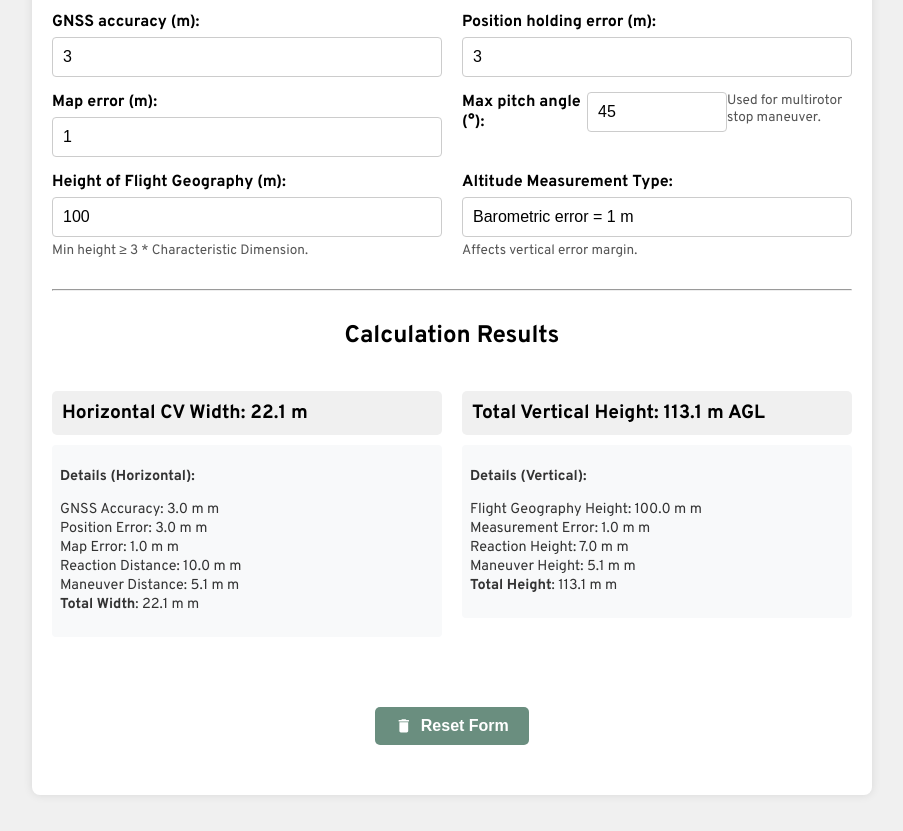
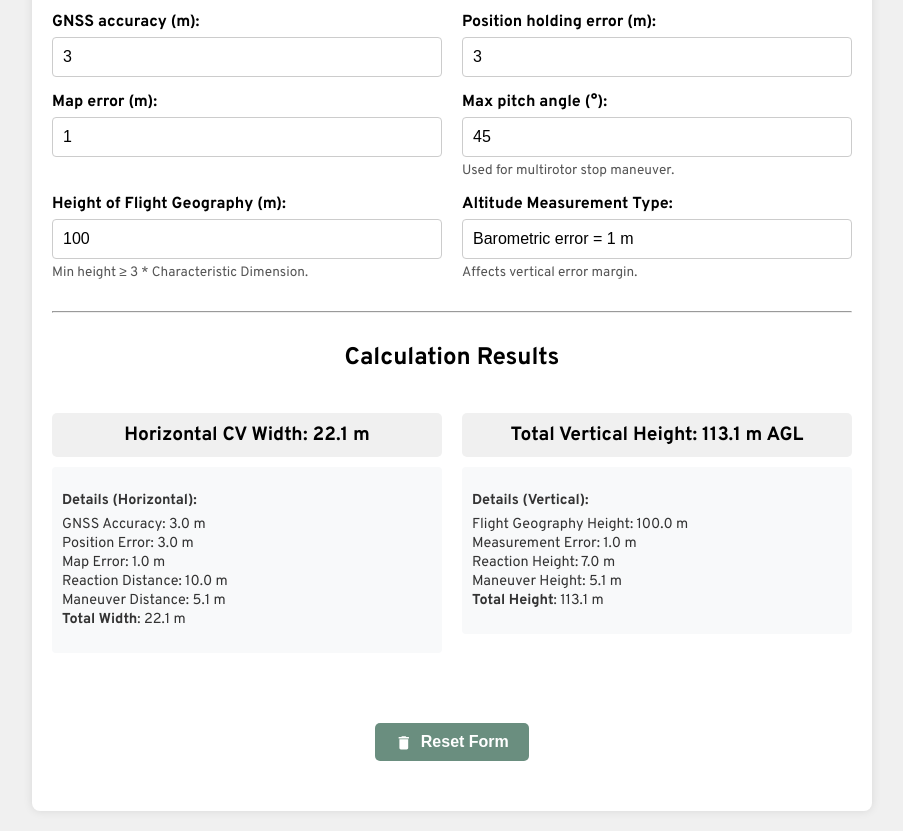
Before and after one commit to Em-tex/SORA_2-5, a plain HTML site: page contingency_volume.html in a window 1280 px wide. Shown: the part 533-1364 px from the top of the page, without its empty margins (188-1091 px from the left). Drawn offline with Linux system fonts and the light colour scheme.

Commit message:
contingency volume fix

```diff
--- a/contingency_volume.html
+++ b/contingency_volume.html
@@ -11,21 +11,7 @@
     <link href="https://fonts.googleapis.com/css2?family=Overpass:wght@400;700&display=swap" rel="stylesheet">
 
     <link rel="stylesheet" href="css/style.css">
-    <link rel="stylesheet" href="css/critical_area.css">
-    <style>
-        /* Sørger for at select og input har lik høyde */
-        .form-group select,
-        .form-group input[type="number"] {
-            min-height: 40px; /* Eller annen passende høyde */
-            height: 40px;     /* Fast høyde for likhet */
-            box-sizing: border-box;
-        }
-        /* Justerer flex-basis for å sikre lik bredde */
-        .form-group.half-width {
-            flex-basis: calc(50% - 15px); /* Juster gap om nødvendig */
-        }
-    </style>
-</head>
+    <link rel="stylesheet" href="css/critical_area.css"> <link rel="stylesheet" href="css/contingency_volume.css"> </head>
 <body>
 
 <div id="navbar-placeholder"></div>
@@ -91,15 +77,17 @@
                 <label for="sK">Map error (m):</label>
                 <input type="number" id="sK" min="0" step="0.1" value="1" required>
             </div>
-            <div class="form-group half-width" id="pitchAngleRow" style="display: none;">
+            <div class="form-group half-width angle-input-group" id="pitchAngleRow" style="display: none;">
                  <label for="thetaMax">Max pitch angle (°):</label>
                  <input type="number" id="thetaMax" min="0" max="90" step="1" value="45">
                  <small class="form-text">Used for multirotor stop maneuver.</small>
             </div>
-            <div class="form-group half-width" id="rollAngleRow" style="display: none;">
-                 <label for="phiMax">Max roll angle (°):</label> <input type="number" id="phiMax" min="0" max="90" step="1" value="30">
-                 <small class="form-text">Used for fixed-wing turn maneuver.</small> </div>
-            <div class="form-group half-width" id="anglePlaceholder" style="display: flex;"></div>
+             <div class="form-group half-width angle-input-group" id="rollAngleRow" style="display: none;">
+                 <label for="phiMax">Max roll angle (°):</label>
+                 <input type="number" id="phiMax" min="0" max="90" step="1" value="30">
+                 <small class="form-text">Used for fixed-wing turn maneuver.</small>
+            </div>
+             <div class="form-group half-width" id="anglePlaceholder" style="display: flex;"></div>
         </div>
         <div class="form-row">
             <div class="form-group half-width">
@@ -119,13 +107,14 @@
     </form> <hr style="margin: 30px 0;">
 
     <h2>Calculation Results</h2>
-    <div class="form-row"> <div class="form-group half-width">
+    <div class="form-row">
+        <div class="form-group half-width">
             <div id="resultHorizontal" class="result" style="margin-bottom: 10px;">
                 Horizontal CV Width: <span id="sCvValue" style="font-weight: bold;">-</span> m
             </div>
-            <div id="calculationDetailsHorizontal" class="result-detail" style="font-size: 0.9em; text-align: left; background-color: #f8f9fa;">
+            <div id="calculationDetailsHorizontal" class="result-detail">
                 <p><strong>Details (Horizontal):</strong></p>
-                <ul style="list-style-type: none; padding-left: 0;">
+                <ul>
                     <li>GNSS Accuracy: <span id="det_sGnss">-</span> m</li>
                     <li>Position Error: <span id="det_sPos">-</span> m</li>
                     <li>Map Error: <span id="det_sK">-</span> m</li>
@@ -139,9 +128,9 @@
              <div id="resultVertical" class="result" style="margin-bottom: 10px;">
                 Total Vertical Height: <span id="hCvValue" style="font-weight: bold;">-</span> m AGL
             </div>
-            <div id="calculationDetailsVertical" class="result-detail" style="font-size: 0.9em; text-align: left; background-color: #f8f9fa;">
+            <div id="calculationDetailsVertical" class="result-detail">
                 <p><strong>Details (Vertical):</strong></p>
-                <ul style="list-style-type: none; padding-left: 0;">
+                <ul>
                     <li>Flight Geography Height: <span id="det_hfg">-</span> m</li>
                     <li>Measurement Error: <span id="det_hAM">-</span> m</li>
                     <li>Reaction Height: <span id="det_hR">-</span> m</li>
--- /dev/null
+++ b/css/contingency_volume.css
@@ -0,0 +1,106 @@
+/* Stiler spesifikt for contingency_volume.html */
+
+.critical-area-container {
+    max-width: 800px;
+    text-align: left;
+}
+
+.intro-text {
+    margin-bottom: 20px;
+    line-height: 1.5;
+}
+.intro-text:last-of-type {
+    margin-bottom: 30px;
+}
+
+#contingencyForm {
+    margin-bottom: 30px;
+}
+
+/* Sørger for lik høyde på input og select (arves fra critical_area.css) */
+.form-group select,
+.form-group input[type="number"] {
+    min-height: 40px;
+    height: 40px;
+    padding: 10px;
+    border: 1px solid #ccc;
+    border-radius: 4px;
+    box-sizing: border-box;
+    font-size: 1em;
+    width: 100%;
+    background-color: white;
+}
+
+.form-group select {
+    appearance: none;
+    -webkit-appearance: none;
+    -moz-appearance: none;
+    padding-right: 30px;
+}
+
+/* --- CSS Fix for Angle Inputs --- */
+/* Tvinger containeren til å stable elementene vertikalt */
+.form-group.angle-input-group {
+    display: flex; /* Bruker flexbox */
+    flex-direction: column; /* Stabler vertikalt */
+    align-items: flex-start; /* Justerer til venstre */
+    padding-top: 0;
+}
+
+/* Sørger for at elementene inni tar full bredde og har bunnmargin */
+.angle-input-group > label,
+.angle-input-group > input,
+.angle-input-group > small {
+    display: block; /* Nødvendig for at width: 100% skal fungere korrekt */
+    width: 100%;
+    margin-bottom: 5px;
+    box-sizing: border-box;
+}
+
+/* Fjerner unødvendig margin øverst/nederst */
+.angle-input-group > input {
+    margin-top: 0;
+}
+.angle-input-group > small {
+    margin-top: 0;
+    margin-bottom: 0;
+}
+/* --- End CSS Fix --- */
+
+
+/* Resultat-styling */
+#resultHorizontal, #resultVertical {
+    margin-bottom: 10px;
+    text-align: center;
+}
+#calculationDetailsHorizontal, #calculationDetailsVertical {
+    font-size: 0.9em;
+    text-align: left;
+    background-color: #f8f9fa;
+    padding: 10px;
+    border-radius: 4px;
+    margin-bottom: 20px;
+}
+#calculationDetailsHorizontal ul, #calculationDetailsVertical ul {
+    list-style-type: none;
+    padding-left: 0;
+    margin-top: 5px;
+}
+#calculationDetailsHorizontal p, #calculationDetailsVertical p {
+    margin-bottom: 5px;
+}
+
+/* Responsiv */
+@media (max-width: 650px) {
+    .form-group select,
+    .form-group input[type="number"] {
+        padding: 8px;
+        min-height: 36px;
+        height: 36px;
+    }
+    /* Sørger for at vinkel-inputene også stables riktig på mobil,
+       selv om form-row allerede gjør det */
+    .form-group.angle-input-group {
+        margin-bottom: 15px; /* Legger til margin under på mobil */
+    }
+}
--- a/css/critical_area.css
+++ b/css/critical_area.css
@@ -13,7 +13,6 @@
     margin-bottom: 30px;
 }
 
-
 #criticalAreaForm {
     margin-bottom: 30px;
 }
@@ -26,35 +25,53 @@
 }
 
 .form-group.half-width {
-    flex: 1 1 calc(50% - 10px);
-    min-width: 200px;
+    flex: 1 1 calc(50% - 15px); /* Justert gap */
+    min-width: 200px; /* Kan justeres ved behov */
 }
 
-
 .form-group {
-    margin-bottom: 0;
+    margin-bottom: 0; /* Nullstilles her, settes i @media for mobil */
 }
 
 .form-group label {
     display: block;
-    margin-bottom: 8px;
+    margin-bottom: 5px; /* Redusert fra 8px for tettere layout */
     font-weight: bold;
 }
 
+/* Felles stiler for input og select */
 .form-group input[type="number"],
-.form-group input[type="text"] {
+.form-group input[type="text"],
+.form-group select {
     width: 100%;
     padding: 10px;
     border: 1px solid #ccc;
     border-radius: 4px;
     box-sizing: border-box;
     font-size: 1em;
+    background-color: white;
+    min-height: 40px; /* Minimumshøyde */
+    height: 40px;     /* Fast høyde for konsistens */
+    appearance: none; /* Fjerner standard nettleserstil */
+    -webkit-appearance: none;
+    -moz-appearance: none;
+    /* Valgfritt: legg til pil for select her hvis ønskelig */
 }
+
+/* Spesifikt for select for å gi plass til en eventuell pil */
+.form-group select {
+     padding-right: 30px; /* Plass til pil */
+     /* background-image: url(...); */ /* Legg til pil-ikon her */
+     /* background-repeat: no-repeat; */
+     /* background-position: right 10px center; */
+     /* background-size: 12px; */
+}
+
 
 .checkbox-group {
     display: flex;
     align-items: center;
-    padding-top: 25px; /* Justerer checkbox vertikalt med inputfelt */
+    padding-top: 25px; /* Justerer checkbox vertikalt med inputfelt over */
 }
 
 .checkbox-group input[type="checkbox"] {
@@ -62,6 +79,7 @@
     height: 1.2em;
     width: 1.2em;
     cursor: pointer;
+    flex-shrink: 0; /* Forhindrer at checkboxen krymper */
 }
 
 .checkbox-group label {
@@ -76,7 +94,6 @@
     font-size: 0.85em;
     color: #555;
 }
-
 
 #result {
     font-size: 1.4em;
@@ -118,14 +135,11 @@
     text-align: left;
 }
 
-
-/* ENDRET: Markering gjelder kun header (th) */
 #summaryTable th.highlight-col {
     outline: 6px solid #F44336;
     outline-offset: -6px;
     font-weight: bold !important;
 }
-/* Sikrer at td ikke får outline eller fet skrift */
 #summaryTable td.highlight-col {
     outline: none;
     font-weight: normal;
@@ -141,107 +155,24 @@
 /* Responsiv justering for smale skjermer */
 @media (max-width: 650px) {
     .form-row {
-        flex-direction: column; /* Stabler kolonner */
-        gap: 0; /* Fjerner gap, styres av form-group */
+        flex-direction: column;
+        gap: 0;
         margin-bottom: 0;
     }
     .form-group.half-width {
-        flex-basis: auto; /* Tilbakestiller basis */
-        min-width: unset; /* Tilbakestiller min-width */
-        margin-bottom: 15px; /* Legger til bunnmarging igjen */
+        flex-basis: auto;
+        min-width: unset;
+        margin-bottom: 15px; /* Gjenoppretter margin når stablet */
     }
      .checkbox-group {
-        padding-top: 0; /* Fjerner ekstra padding */
+        padding-top: 0; /* Fjerner ekstra padding på mobil */
+        margin-bottom: 15px; /* Legger til margin under checkbox-gruppen */
     }
-}
-
-/* Stiler spesifikt for critical_area.html (og gjenbrukes av contingency_volume.html) */
-
-/* ... (eksisterende stiler) ... */
-
-.form-group input[type="number"],
-.form-group input[type="text"],
-.form-group select { /* Apply similar styles to select */
-    width: 100%;
-    padding: 10px; /* Consistent padding */
-    border: 1px solid #ccc;
-    border-radius: 4px;
-    box-sizing: border-box;
-    font-size: 1em; /* Consistent font size */
-    background-color: white; /* Ensure white background for select */
-    height: auto; /* Allow height to adjust naturally */
-    min-height: 40px; /* Minimum height similar to inputs */
-    appearance: none; /* Remove default browser styling for select if needed */
-    -webkit-appearance: none;
-    -moz-appearance: none;
-    /* Add custom arrow or background image if appearance is none */
-    /* background-image: url('path/to/arrow.svg'); */
-    /* background-repeat: no-repeat; */
-    /* background-position: right 10px center; */
-    /* background-size: 12px; */
-}
-
-
-/* Juster bredden litt om nødvendig for å gi mer plass */
-.form-group.half-width {
-    flex: 1 1 calc(50% - 15px); /* Litt mer gap */
-    /* min-width: 180px; */ /* Juster min-width ved behov */
-}
-
-/* ... (resten av eksisterende stiler) ... */
-
-/* Responsiv justering for smale skjermer */
-@media (max-width: 650px) {
-    /* ... (eksisterende responsive stiler) ... */
     .form-group input[type="number"],
     .form-group input[type="text"],
     .form-group select {
-        padding: 8px; /* Litt mindre padding på mobil */
+        padding: 8px;
         min-height: 36px;
+        height: 36px;
     }
 }
-
-/* --- CSS Fix for Contingency Volume Angle Inputs --- */
-
-/* Tvinger label, input og small til å oppføre seg som blokker (stable vertikalt)
-   innenfor sine respektive containere (#pitchAngleRow og #rollAngleRow) */
-   #pitchAngleRow label,
-   #pitchAngleRow input,
-   #pitchAngleRow small,
-   #rollAngleRow label,
-   #rollAngleRow input,
-   #rollAngleRow small {
-       display: block;  /* Viktig: Stabler elementene */
-       width: 100%;     /* Lar dem ta full bredde av containeren */
-       margin-bottom: 5px; /* Litt luft mellom elementene */
-       box-sizing: border-box; /* Inkluder padding/border i bredden */
-   }
-
-   /* Justerer margin spesifikt for input og small for bedre utseende */
-   #pitchAngleRow input,
-   #rollAngleRow input {
-       margin-bottom: 5px; /* Standard margin under input */
-   }
-
-   #pitchAngleRow small,
-   #rollAngleRow small {
-       margin-top: 0; /* Fjerner eventuell ekstra topp-margin på small */
-       margin-bottom: 0; /* Ingen ekstra margin under small */
-   }
-
-   /* Kan hende label trenger justert bunn-margin for konsistens */
-   .form-group label {
-       margin-bottom: 5px; /* Juster fra evt. 8px for å matche resten */
-   }
-
-   /* Valgfritt: Hvis .form-group selv er display: flex, kan dette hjelpe */
-   /* Fjern kommentartegn hvis nødvendig */
-   /*
-   .form-group#pitchAngleRow,
-   .form-group#rollAngleRow {
-       display: flex;
-       flex-direction: column;
-       align-items: flex-start;
-   }
-   */
-   /* --- End CSS Fix --- */
--- a/js/contingency_volume.js
+++ b/js/contingency_volume.js
@@ -38,6 +38,7 @@ const elements = {
     det_hCvTotal: document.getElementById('det_hCvTotal'),
 };
 
+// ***** GJENNINNFFØRT DENNE LINJEN *****
 // IDs of all input elements used for saving/loading
 const inputIds = ['v0', 'tr', 'aircraftType', 'contingencyMethod', 'tp', 'sGnss', 'sPos', 'sK', 'thetaMax', 'phiMax', 'hfg', 'altitudeMeasurement'];
 
@@ -46,7 +47,7 @@ const CONTINGENCY_KEY = 'contingency_form_data';
 
 function saveContingencyForm() {
     const data = {};
-    inputIds.forEach(id => {
+    inputIds.forEach(id => { // Denne trenger inputIds
         const el = document.getElementById(id);
         if (el) {
             data[id] = el.value;
@@ -58,7 +59,7 @@ function saveContingencyForm() {
 function loadContingencyForm() {
     const data = JSON.parse(localStorage.getItem(CONTINGENCY_KEY));
     if (data) {
-        inputIds.forEach(id => {
+        inputIds.forEach(id => { // Denne trenger inputIds
             const el = document.getElementById(id);
             if (el && data[id] !== undefined) {
                 el.value = data[id];
@@ -124,13 +125,14 @@ function calculateHorizontalCV() {
 
     const sCV = sGnss + sPos + sK + sR + sCM;
 
-    // Update details display (without abbreviations)
-    elements.det_sGnss.textContent = sGnss.toFixed(1) + ' m';
-    elements.det_sPos.textContent = sPos.toFixed(1) + ' m';
-    elements.det_sK.textContent = sK.toFixed(1) + ' m';
-    elements.det_sR.textContent = sR.toFixed(1) + ' m';
-    elements.det_sCM.textContent = isFinite(sCM) ? sCM.toFixed(1) + ' m' : 'Infinite (check angle)';
-    elements.det_sCvTotal.textContent = isFinite(sCV) ? sCV.toFixed(1) + ' m' : 'Infinite';
+    elements.det_sGnss.textContent = sGnss.toFixed(1);
+    elements.det_sPos.textContent = sPos.toFixed(1);
+    elements.det_sK.textContent = sK.toFixed(1);
+    elements.det_sR.textContent = sR.toFixed(1);
+    elements.det_sCM.textContent = isFinite(sCM) ? sCM.toFixed(1) : 'Infinite (check angle)';
+    elements.det_sCvTotal.textContent = isFinite(sCV) ? sCV.toFixed(1) : 'Infinite';
+
+    elements.sCvValue.textContent = isFinite(sCV) ? sCV.toFixed(1) : '-';
 
     return sCV;
 }
@@ -145,40 +147,38 @@ function calculateVerticalCV() {
     const tp = parseFloat(elements.tp.value) || 0;
 
     const hAM = altMeasure === 'barometric' ? 1.0 : 4.0;
-    const hR = v0 * 0.7 * tr; // Approximation
+    const hR = v0 * 0.7 * tr;
     let hCM = 0;
 
     if (method === 'maneuver') {
         if (aircraft === 'multirotor') {
-            hCM = 0.5 * Math.pow(v0, 2) / G; // Kinetic to Potential
+            hCM = 0.5 * Math.pow(v0, 2) / G;
         } else if (aircraft === 'fixedwing') {
-            hCM = (Math.pow(v0, 2) / G) * 0.3; // Climb Turn approx.
+            hCM = (Math.pow(v0, 2) / G) * 0.3;
         }
     } else if (method === 'parachute') {
-        hCM = v0 * tp * 0.7; // Approx. climb during deployment
+        hCM = v0 * tp * 0.7;
     }
 
     const hCV = hfg + hAM + hR + hCM;
 
-    // Update details display (without abbreviations)
-    elements.det_hfg.textContent = hfg.toFixed(1) + ' m';
-    elements.det_hAM.textContent = hAM.toFixed(1) + ' m';
-    elements.det_hR.textContent = hR.toFixed(1) + ' m';
-    elements.det_hCM.textContent = hCM.toFixed(1) + ' m';
-    elements.det_hCvTotal.textContent = hCV.toFixed(1) + ' m';
+    elements.det_hfg.textContent = hfg.toFixed(1);
+    elements.det_hAM.textContent = hAM.toFixed(1);
+    elements.det_hR.textContent = hR.toFixed(1);
+    elements.det_hCM.textContent = hCM.toFixed(1);
+    elements.det_hCvTotal.textContent = hCV.toFixed(1);
+
+    elements.hCvValue.textContent = isFinite(hCV) ? hCV.toFixed(1) : '-';
 
     return hCV;
 }
 
-// Update visibility and text of specific input fields based on selections
 function updateUIBasedOnSelections() {
     const method = elements.contingencyMethod.value;
     const aircraft = elements.aircraftType.value;
 
-    // Show/hide parachute time input
     elements.parachuteTimeRow.style.display = method === 'parachute' ? 'flex' : 'none';
 
-    // Show/hide angle inputs ONLY if "Standard Maneuver" is selected
     const showPitch = (method === 'maneuver' && aircraft === 'multirotor');
     const showRoll = (method === 'maneuver' && aircraft === 'fixedwing');
 
@@ -186,7 +186,6 @@ function updateUIBasedOnSelections() {
     elements.rollAngleRow.style.display = showRoll ? 'flex' : 'none';
     elements.anglePlaceholder.style.display = (!showPitch && !showRoll) ? 'flex' : 'none';
 
-    // Update speed help text based on aircraft type
     if (aircraft === 'multirotor') {
         elements.speedHelpText.textContent = 'Must be ≥ 3 m/s for multirotor.';
         elements.speedHelpText.style.display = 'block';
@@ -194,30 +193,28 @@ function updateUIBasedOnSelections() {
         elements.speedHelpText.textContent = 'Must be ≥ 1.25 Vstall,clean for fixed-wing.';
         elements.speedHelpText.style.display = 'block';
     } else {
-        elements.speedHelpText.style.display = 'none'; // Hide if no type selected somehow
+        elements.speedHelpText.style.display = 'none';
     }
 }
 
-// Main function to trigger calculations and update the display
 function calculateAndDisplay() {
-    updateUIBasedOnSelections(); // Update UI first
+    updateUIBasedOnSelections();
 
     const sCV = calculateHorizontalCV();
     const hCV = calculateVerticalCV();
 
+    // Viser kun tallet (uten enhet)
     elements.sCvValue.textContent = isFinite(sCV) ? sCV.toFixed(1) : '-';
     elements.hCvValue.textContent = isFinite(hCV) ? hCV.toFixed(1) : '-';
 
-    saveContingencyForm(); // Save state
+    saveContingencyForm();
 }
 
-// Initialize the application
 function initializeApp() {
-    loadContingencyForm(); // Load or apply defaults
-    calculateAndDisplay(); // Initial calculation
+    loadContingencyForm();
+    calculateAndDisplay();
 
-    // Add event listeners
-    inputIds.forEach(id => {
+    inputIds.forEach(id => { // Denne trenger inputIds
         const el = document.getElementById(id);
         if (el) {
             const eventType = (el.tagName === 'SELECT') ? 'change' : 'input';
@@ -228,5 +225,4 @@ function initializeApp() {
     elements.resetButton.addEventListener('click', resetContingencyForm);
 }
 
-// Wait for the DOM to be fully loaded before initializing
 document.addEventListener('DOMContentLoaded', initializeApp);
```
